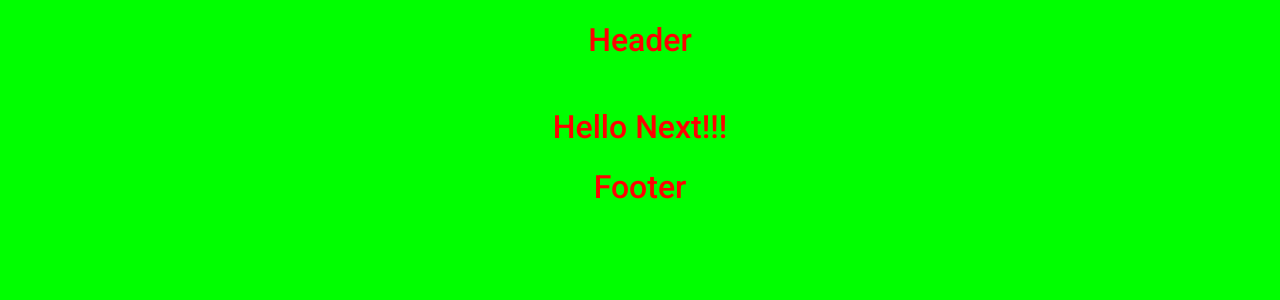
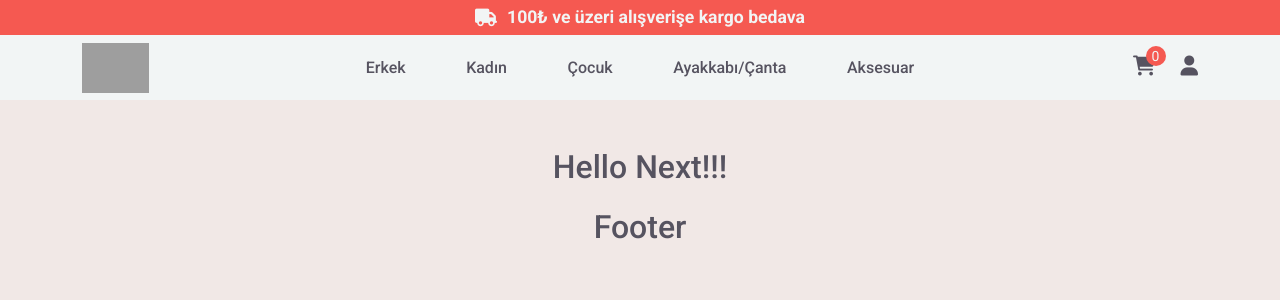
Before and after one commit to sbayrak/next-ecommerce-silver, a Next.js app: page / in a window 1280 px wide. Shown: the top 300 px of the page. Built offline with nearby package versions, Linux system fonts and the light colour scheme; grey boxes are pictures that could not be loaded.

Commit message:
header created

```diff
--- a/components/Header.js
+++ b/components/Header.js
@@ -1,8 +1,92 @@
+import { useState } from 'react';
+import Link from 'next/link';
+
 const Header = () => {
+	const [authMenu, setAuthMenu] = useState(false);
+	const [navbar, setNavbar] = useState(false);
+
 	return (
-		<div>
-			<h1 className='text-center'>Header</h1>
-		</div>
+		<header className='header'>
+			<div className='header-top'>
+				<i className='fas fa-truck' />
+				100₺ ve üzeri alışverişe kargo bedava
+			</div>
+			<div className='navbar-wrapper'>
+				<div className='container'>
+					<div className='navbar'>
+						<div className='logo'>
+							<img
+								src='https://www.kap.org.tr/SirketLogo/4028e4a14158e41e01415b41210a6e8c'
+								alt=''
+								className='logo-img'
+							/>
+						</div>
+						<div
+							className='menu'
+							style={{ transform: `${navbar ? 'translateX(0)' : ''}` }}
+						>
+							<Link href='/'>
+								<a className='menu-link' onClick={() => setNavbar(false)}>
+									Erkek
+								</a>
+							</Link>
+							<Link href='/'>
+								<a className='menu-link'>Kadın</a>
+							</Link>
+							<Link href='/'>
+								<a className='menu-link'>Çocuk</a>
+							</Link>
+							<Link href='/'>
+								<a className='menu-link'>Ayakkabı/Çanta</a>
+							</Link>
+							<Link href='/'>
+								<a className='menu-link'>Aksesuar</a>
+							</Link>
+						</div>
+						<div className='navbar-right'>
+							<div className='cart-container'>
+								<Link href='/'>
+									<a>
+										<i className='fas fa-shopping-cart' />
+										<span className='cart-counter'>0</span>
+									</a>
+								</Link>
+							</div>
+							<div
+								className='auth-dropdown'
+								onClick={() => setAuthMenu(!authMenu)}
+							>
+								<i className='fas fa-user' />
+								<ul
+									className='auth-dropdown-menu'
+									style={{
+										display: `${authMenu ? 'block' : ''}`,
+									}}
+								>
+									<li className='auth-dropdown-list'>
+										<Link href='/'>
+											<a className='auth-dropdown-link'>Giriş Yap</a>
+										</Link>
+									</li>
+									<li className='auth-dropdown-list'>
+										<Link href='/'>
+											<a className='auth-dropdown-link'>Kayıt Ol</a>
+										</Link>
+									</li>
+								</ul>
+							</div>
+							<button className='bar-btn' onClick={() => setNavbar(!navbar)}>
+								{navbar ? (
+									<i className='fas fa-times' />
+								) : (
+									<i className='fas fa-bars' />
+								)}
+							</button>
+						</div>
+					</div>
+				</div>
+			</div>
+		</header>
 	);
 };
 
--- a/scss/abstracts/_variables.scss
+++ b/scss/abstracts/_variables.scss
@@ -0,0 +1,18 @@
+/*Variables*/
+$bg-color: #f1e8e6;
+$primary-color: #f55951;
+$secondary-color: #111127;
+$third-color: #edd2cb;
+$grey-color: #f2f5f5;
+$text-color: #565360;
+$label-color: #908e9b;
+$disabled-color: #e1dfe9;
+$fs-sm-1: 0.25rem;
+$fs-sm-2: 0.375rem;
+$fs-sm-3: 0.5rem;
+$fs-md-1: 1rem;
+$fs-md-2: 1.25rem;
+$fs-md-3: 1.5rem;
+$fs-lg-1: 2rem;
+$fs-lg-2: 3rem;
+$fs-lg-3: 4rem;
--- a/scss/abstracts/mixins.scss
+++ b/scss/abstracts/mixins.scss
@@ -0,0 +1,11 @@
+/*Mixins*/
+@mixin text($size, $weight, $color) {
+	font-size: $size;
+	font-weight: $weight;
+	color: $color;
+}
+@mixin grid($column, $gap) {
+	display: grid;
+	grid-template-columns: repeat($column, 1fr);
+	gap: $gap;
+}
--- a/scss/base/_general.scss
+++ b/scss/base/_general.scss
@@ -20,8 +20,8 @@ body {
 	padding: 0;
 	font-weight: normal;
 	font-family: 'Roboto', sans-serif;
-	background: lime;
-	color: red;
+	background: $bg-color;
+	color: $text-color;
 }
 button {
 	border: none;
--- a/scss/base/_reset.scss
+++ b/scss/base/_reset.scss
@@ -75,6 +75,7 @@ pre {
 
 a {
 	background-color: transparent;
+	text-decoration: none;
 }
 
 /**
@@ -174,7 +175,8 @@ textarea {
  */
 
 button,
-input { /* 1 */
+input {
+	/* 1 */
 	overflow: visible;
 }
 
@@ -184,7 +186,8 @@ input { /* 1 */
  */
 
 button,
-select { /* 1 */
+select {
+	/* 1 */
 	text-transform: none;
 }
 
@@ -193,9 +196,9 @@ select { /* 1 */
  */
 
 button,
-[type="button"],
-[type="reset"],
-[type="submit"] {
+[type='button'],
+[type='reset'],
+[type='submit'] {
 	-webkit-appearance: button;
 }
 
@@ -204,9 +207,9 @@ button,
  */
 
 button::-moz-focus-inner,
-[type="button"]::-moz-focus-inner,
-[type="reset"]::-moz-focus-inner,
-[type="submit"]::-moz-focus-inner {
+[type='button']::-moz-focus-inner,
+[type='reset']::-moz-focus-inner,
+[type='submit']::-moz-focus-inner {
 	border-style: none;
 	padding: 0;
 }
@@ -216,9 +219,9 @@ button::-moz-focus-inner,
  */
 
 button:-moz-focusring,
-[type="button"]:-moz-focusring,
-[type="reset"]:-moz-focusring,
-[type="submit"]:-moz-focusring {
+[type='button']:-moz-focusring,
+[type='reset']:-moz-focusring,
+[type='submit']:-moz-focusring {
 	outline: 1px dotted ButtonText;
 }
 
@@ -267,8 +270,8 @@ textarea {
  * 2. Remove the padding in IE 10.
  */
 
-[type="checkbox"],
-[type="radio"] {
+[type='checkbox'],
+[type='radio'] {
 	box-sizing: border-box; /* 1 */
 	padding: 0; /* 2 */
 }
@@ -277,8 +280,8 @@ textarea {
  * Correct the cursor style of increment and decrement buttons in Chrome.
  */
 
-[type="number"]::-webkit-inner-spin-button,
-[type="number"]::-webkit-outer-spin-button {
+[type='number']::-webkit-inner-spin-button,
+[type='number']::-webkit-outer-spin-button {
 	height: auto;
 }
 
@@ -287,7 +290,7 @@ textarea {
  * 2. Correct the outline style in Safari.
  */
 
-[type="search"] {
+[type='search'] {
 	-webkit-appearance: textfield; /* 1 */
 	outline-offset: -2px; /* 2 */
 }
@@ -296,7 +299,7 @@ textarea {
  * Remove the inner padding in Chrome and Safari on macOS.
  */
 
-[type="search"]::-webkit-search-decoration {
+[type='search']::-webkit-search-decoration {
 	-webkit-appearance: none;
 }
 
--- a/scss/layout/_header.scss
+++ b/scss/layout/_header.scss
@@ -0,0 +1,158 @@
+/*Header*/
+.header {
+	width: 100%;
+	.header-top {
+		width: 100%;
+		height: 35px;
+		background: $primary-color;
+		display: flex;
+		align-items: center;
+		justify-content: center;
+		@include text(1.1rem, 600, $grey-color);
+		i {
+			margin-right: 10px;
+		}
+	}
+	.navbar-wrapper {
+		width: 100%;
+		background: $grey-color;
+		.navbar {
+			width: 100%;
+			height: 65px;
+			display: flex;
+			align-items: center;
+			justify-content: space-between;
+			.logo {
+				flex: 1;
+				.logo-img {
+					width: auto;
+					height: 50px;
+					object-fit: contain;
+				}
+			}
+			.menu {
+				flex: 3;
+				display: flex;
+				justify-content: space-evenly;
+				.menu-link {
+					@include text($fs-md-1, 500, $text-color);
+					transition: 300ms;
+					&:hover {
+						color: $label-color;
+					}
+				}
+			}
+			.navbar-right {
+				flex: 1;
+				display: flex;
+				align-items: center;
+				justify-content: flex-end;
+				.cart-container {
+					position: relative;
+					margin-right: 25px;
+					a {
+						color: $text-color;
+						transition: 300ms;
+						&:hover {
+							color: $label-color;
+						}
+						.fa-shopping-cart {
+							font-size: $fs-md-2;
+						}
+						.cart-counter {
+							position: absolute;
+							top: -10px;
+							right: -10px;
+							width: 20px;
+							height: 20px;
+							border-radius: 50%;
+							background: $primary-color;
+							text-align: center;
+							@include text(14px, 400, $grey-color);
+						}
+					}
+				}
+				.auth-dropdown {
+					position: relative;
+					cursor: pointer;
+					.fa-user {
+						font-size: $fs-md-2;
+						transition: 300ms;
+						&:hover {
+							color: $label-color;
+						}
+					}
+					.auth-dropdown-menu {
+						position: absolute;
+						top: 100%;
+						right: 0;
+						width: 150px;
+						background: white;
+						padding: 15px;
+						border-radius: 4px;
+						transition: 300ms;
+						display: none;
+						z-index: 100;
+						.auth-dropdown-list {
+							width: 100%;
+							height: 35px;
+							background: $primary-color;
+							margin-bottom: 10px;
+							border-radius: 4px;
+							display: flex;
+							align-items: center;
+							justify-content: center;
+							transition: 300ms;
+							&:hover {
+								opacity: 0.85;
+							}
+							&:last-child {
+								margin: 0;
+							}
+							.auth-dropdown-link {
+								display: block;
+								@include text($fs-md-1, 500, $grey-color);
+								text-decoration: none;
+							}
+						}
+					}
+				}
+				.bar-btn {
+					margin-left: 25px;
+					display: none;
+					background: none;
+					border: none;
+					@include text(1.8rem, 600, $primary-color);
+				}
+			}
+		}
+	}
+}
+
+@media only screen and (max-width: 850px) {
+	.header .navbar-wrapper .navbar {
+		.menu {
+			position: fixed;
+			top: 100px;
+			left: 0;
+			width: 100%;
+			height: calc(100vh - 100px);
+			display: flex;
+			flex-direction: column;
+			align-items: center;
+			justify-content: space-evenly;
+			padding: 25px;
+			background: $primary-color;
+			overflow-x: hidden;
+			overflow-y: auto;
+			transform: translateX(100%);
+			transition: 0.65s;
+			.menu-link {
+				@include text($fs-md-3, 500, $grey-color);
+			}
+		}
+		.navbar-right .bar-btn {
+			display: block;
+		}
+	}
+}
```
Lines whose indentation alone changed are shown as unchanged.
